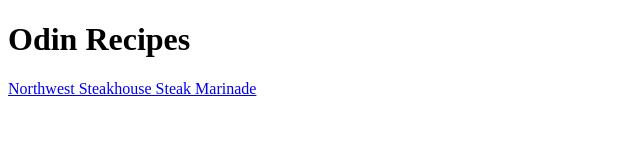
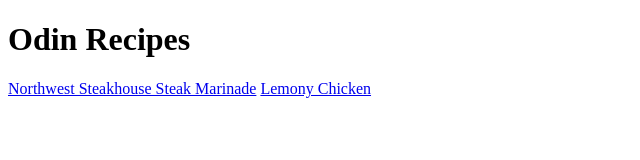
Before and after one commit to ragmehra/odin-recipes, a plain HTML site: page index.html in a window 1280 px wide. Shown: the whole page, without its empty margins (0-640 px from the left). Drawn offline with Linux system fonts and the light colour scheme.

Commit message:
Link recipes/chicken.html to index.html

```diff
--- a/index.html
+++ b/index.html
@@ -8,5 +8,6 @@
     <body>
         <h1>Odin Recipes</h1>
         <a href="recipes/steak.html">Northwest Steakhouse Steak Marinade</a>
+        <a href="recipes/chicken.html">Lemony Chicken</a>
     </body>
 </html>
```
